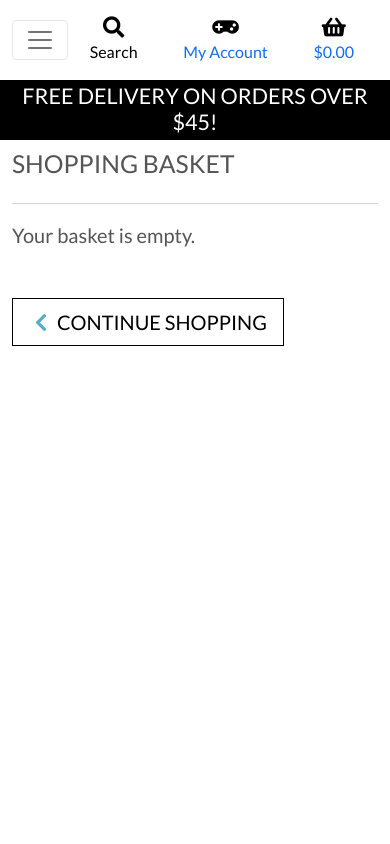
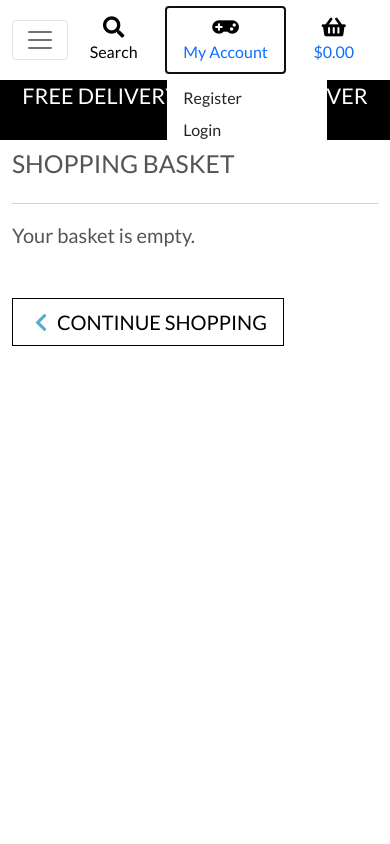
Before and after one commit to AJWest22/MS4, a Django app: page /basket/ in a window 390 px wide, after a click on "My Account". Run offline with Django 3.2, Linux system fonts and the light colour scheme; parts of the project's set-up code (start-up, migrations or seed data) failed here and were passed over; some libraries are stand-ins or nearby versions.

Commit message:
update mobile menu css

```diff
--- a/static/css/base.css
+++ b/static/css/base.css
@@ -61,6 +61,13 @@ body {
 
 .main-logo-link {
     width: fit-content;
+}
+
+.menu-link:hover {
+    color: #53adcb;
+    text-decoration: underline 2px #008080;
+    font-size: 17px;
+    background-color: black;
 }
 
 .btn-black {
--- a/templates/base.html
+++ b/templates/base.html
@@ -70,15 +70,15 @@
                         <div class="dropdown-menu border-0" aria-labelledby="user-options">
                             {% if request.user.is_authenticated %}
                                 {% if request.user.is_superuser %}
-                                    <a href="{% url 'add_product' %}" class="dropdown-item">Product Management</a>
-                                    <a href="{% url 'add_post' %}" class="dropdown-item">Make a Blog Post</a>
+                                    <a href="{% url 'add_product' %}" class="dropdown-item menu-link">Product Management</a>
+                                    <a href="{% url 'add_post' %}" class="dropdown-item menu-link">Make a Blog Post</a>
                                 {% endif %}
-                                <a href="{% url 'profile' %}" class="dropdown-item">My Profile</a>
-                                <a href="{% url 'add_review' %}" class="dropdown-item">Review a Product</a>
-                                <a href="{% url 'account_logout' %}" class="dropdown-item">Logout</a>
+                                <a href="{% url 'profile' %}" class="dropdown-item menu-link">My Profile</a>
+                                <a href="{% url 'add_review' %}" class="dropdown-item menu-link">Review a Product</a>
+                                <a href="{% url 'account_logout' %}" class="dropdown-item menu-link">Logout</a>
                             {% else %}
-                                <a href="{% url 'account_signup' %}" class="dropdown-item">Register</a>
-                                <a href="{% url 'account_login' %}" class="dropdown-item">Login</a>
+                                <a href="{% url 'account_signup' %}" class="dropdown-item menu-link">Register</a>
+                                <a href="{% url 'account_login' %}" class="dropdown-item menu-link">Login</a>
                             {% endif %}
                         </div>
                     </li>
--- a/templates/includes/main-nav.html
+++ b/templates/includes/main-nav.html
@@ -17,9 +17,9 @@
                 PlayStation
             </a>
             <div class="dropdown-menu border-0" aria-labelledby="playstation-link">
-                <a href="{% url 'products' %}?category=ps3" class="dropdown-item">PS3</a>
-                <a href="{% url 'products' %}?category=ps4" class="dropdown-item">PS4</a>
-                <a href="{% url 'products' %}?category=ps3,ps4" class="dropdown-item">All PlayStation Games</a>
+                <a href="{% url 'products' %}?category=ps3" class="dropdown-item menu-link">PS3</a>
+                <a href="{% url 'products' %}?category=ps4" class="dropdown-item menu-link">PS4</a>
+                <a href="{% url 'products' %}?category=ps3,ps4" class="dropdown-item menu-link">All PlayStation Games</a>
             </div>
         </li>
 
@@ -28,9 +28,9 @@
                 Xbox
             </a>
             <div class="dropdown-menu border-0" aria-labelledby="xbox-link">
-                <a href="{% url 'products' %}?category=xbox360" class="dropdown-item">Xbox 360</a>
-                <a href="{% url 'products' %}?category=xboxone" class="dropdown-item">Xbox One</a>
-                <a href="{% url 'products' %}?category=xbox360,xboxone" class="dropdown-item">All Xbox Games</a>
+                <a href="{% url 'products' %}?category=xbox360" class="dropdown-item menu-link">Xbox 360</a>
+                <a href="{% url 'products' %}?category=xboxone" class="dropdown-item menu-link">Xbox One</a>
+                <a href="{% url 'products' %}?category=xbox360,xboxone" class="dropdown-item menu-link">All Xbox Games</a>
             </div>
         </li>
 
@@ -39,7 +39,7 @@
                 Wii
             </a>
             <div class="dropdown-menu border-0" aria-labelledby="wii-link">
-                <a href="{% url 'products' %}?category=wii" class="dropdown-item">Wii</a>
+                <a href="{% url 'products' %}?category=wii" class="dropdown-item menu-link">Wii</a>
             </div>
         </li>
 
@@ -48,7 +48,7 @@
                 Special Offers
             </a>
             <div class="dropdown-menu border-0" aria-labelledby="wii-link">
-                <a href="{% url 'products' %}?category=special-offers" class="dropdown-item">Special Offers</a>
+                <a href="{% url 'products' %}?category=special-offers" class="dropdown-item menu-link">Special Offers</a>
             </div>
         </li>
 
@@ -57,7 +57,7 @@
                 Reviews
             </a>
             <div class="dropdown-menu border-0" aria-labelledby="reviews-link">
-                <a href="{% url 'reviews' %}" class="dropdown-item">Reviews</a>
+                <a href="{% url 'reviews' %}" class="dropdown-item menu-link">Reviews</a>
             </div>
         </li>
 
@@ -66,7 +66,7 @@
                 Blog
             </a>
             <div class="dropdown-menu border-0" aria-labelledby="blog-link">
-                <a href="{% url 'posts' %}" class="dropdown-item">Blog</a>
+                <a href="{% url 'posts' %}" class="dropdown-item menu-link">Blog</a>
             </div>
         </li>
     </ul>
--- a/templates/includes/mobile-top-header.html
+++ b/templates/includes/mobile-top-header.html
@@ -1,5 +1,5 @@
 <li class="list-inline-item">
-    <a class="text-black nav-link d-block d-lg-none" href="#" id="mobile-search" data-toggle="dropdown" aria-haspopup="true" aria-expanded="false">
+    <a class="text-black nav-link d-block d-lg-none" href="#" id="mobile-search" data-bs-toggle="dropdown" aria-haspopup="true" aria-expanded="false">
         <div class="text-center">
             <div><i class="fas fa-search fa-lg"></i></div>
             <p class="my-0">Search</p>
@@ -21,7 +21,7 @@
     </div>
 </li>
 <li class="list-inline-item dropdown">
-    <a class="text-primary nav-link d-block d-lg-none" href="#" id="user-options" data-toggle="dropdown" aria-haspopup="true" aria-expanded="false">
+    <a class="text-primary nav-link d-block d-lg-none" href="#" id="user-options" data-bs-toggle="dropdown" aria-haspopup="true" aria-expanded="false">
         <div class="text-center account">
             <div><i class="fas fa-gamepad fa-lg"></i></div>
             <p class="my-0">My Account</p>
@@ -30,15 +30,15 @@
     <div class="dropdown-menu border-0" aria-labelledby="user-options">
         {% if request.user.is_authenticated %}
             {% if request.user.is_superuser %}
-                <a href="{% url 'add_product' %}" class="dropdown-item">Product Management</a>
-                <a href="{% url 'add_post' %}" class="dropdown-item">Make a Blog Post</a>
+                <a href="{% url 'add_product' %}" class="dropdown-item menu-link">Product Management</a>
+                <a href="{% url 'add_post' %}" class="dropdown-item menu-link">Make a Blog Post</a>
             {% endif %}
-            <a href="{% url 'profile' %}" class="dropdown-item">My Profile</a>
-            <a href="{% url 'add_review' %}" class="dropdown-item">Review A Product</a>
-            <a href="{% url 'account_logout' %}" class="dropdown-item">Logout</a>
+            <a href="{% url 'profile' %}" class="dropdown-item menu-link">My Profile</a>
+            <a href="{% url 'add_review' %}" class="dropdown-item menu-link">Review A Product</a>
+            <a href="{% url 'account_logout' %}" class="dropdown-item menu-link">Logout</a>
         {% else %}
-            <a href="{% url 'account_signup' %}" class="dropdown-item">Register</a>
-            <a href="{% url 'account_login' %}" class="dropdown-item">Login</a>
+            <a href="{% url 'account_signup' %}" class="dropdown-item menu-link">Register</a>
+            <a href="{% url 'account_login' %}" class="dropdown-item menu-link">Login</a>
         {% endif %}
     </div>
 </li>
```
